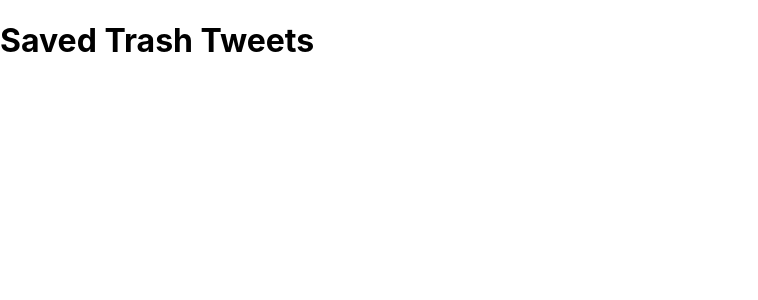
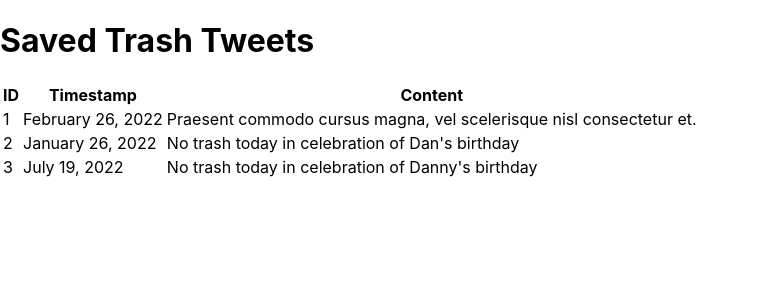
Before and after one commit to d-otis/tweet-streets-react, a React (Create React App) app: page /tweets in a window 1280 px wide. Shown: the top 300 px of the page, without its empty margins (0-758 px from the left). Built offline with nearby package versions, Linux system fonts and the light colour scheme.

Commit message:
flesh out table

```diff
--- a/src/components/Tweets/Tweets.jsx
+++ b/src/components/Tweets/Tweets.jsx
@@ -1,7 +1,61 @@
 import React from 'react'
+
+const COLUMNS = ["ID", "Timestamp", "Content"]
+
+let tweets = [
+  {
+    id: 1,
+    timestamp: "February 26, 2022",
+    content: "Praesent commodo cursus magna, vel scelerisque nisl consectetur et."
+  },
+  {
+    id: 2,
+    timestamp: "January 26, 2022",
+    content: "No trash today in celebration of Dan's birthday"
+  },
+  {
+    id: 3,
+    timestamp: "July 19, 2022",
+    content: "No trash today in celebration of Danny's birthday"
+  },
+]
+
+function TableHeader({ columns }) {
+  return(
+  <tr>
+    {columns.map(column => <th>{column}</th>)}
+  </tr>
+  )
+}
+
+function TableRows({ tweets }) {
+  return(
+    tweets.map(tweet => {
+      return(
+        <tr>
+          <td>{tweet.id}</td>
+          <td>{tweet.timestamp}</td>
+          <td>{tweet.content}</td>
+        </tr>
+      )
+    })
+  )
+}
+
+function TweetTable({ tweets }) {
+  return(
+    <table>
+      <TableHeader columns={COLUMNS} />
+      <TableRows tweets={tweets} />
+    </table>
+  )
+}
 
 export default function Tweets() {
   return(
-    <h1>Saved Trash Tweets</h1>
+    <>
+      <h1>Saved Trash Tweets</h1>
+      <TweetTable tweets={tweets} />
+    </>
   )
 }
```
